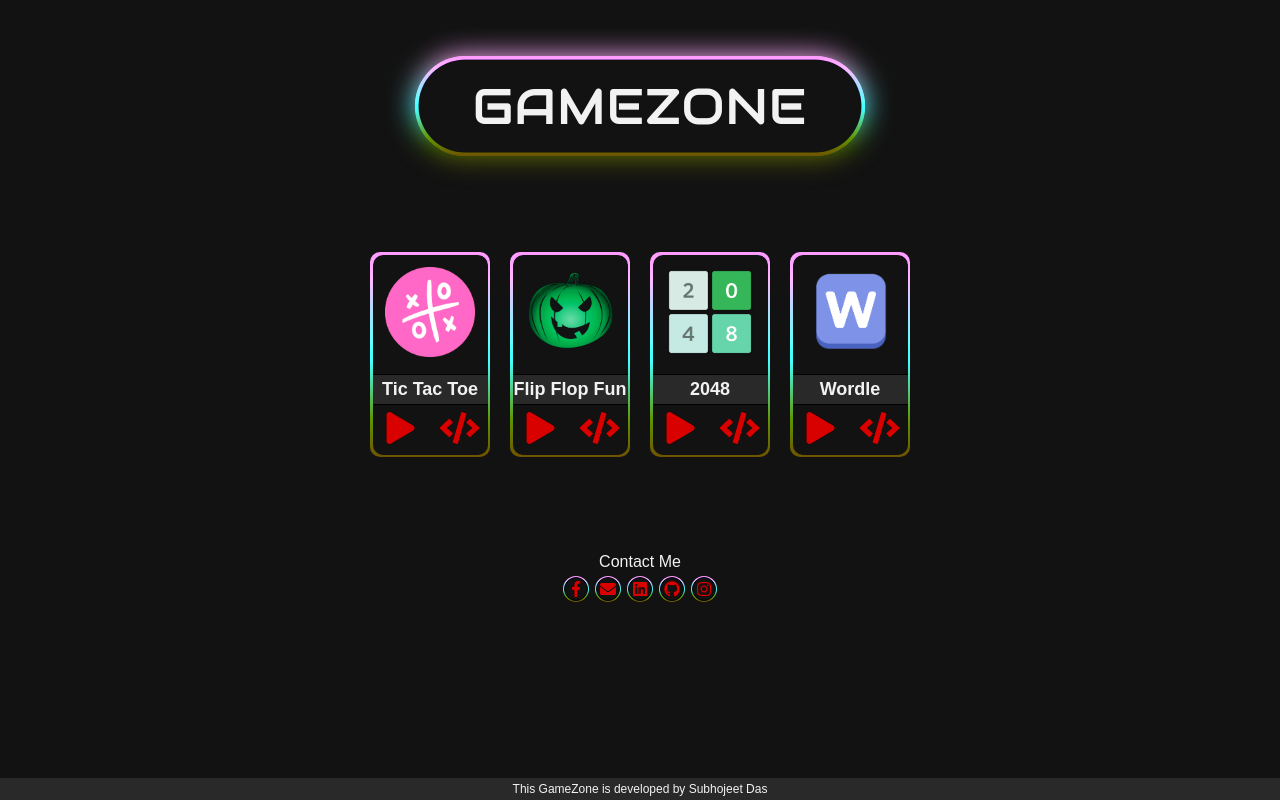
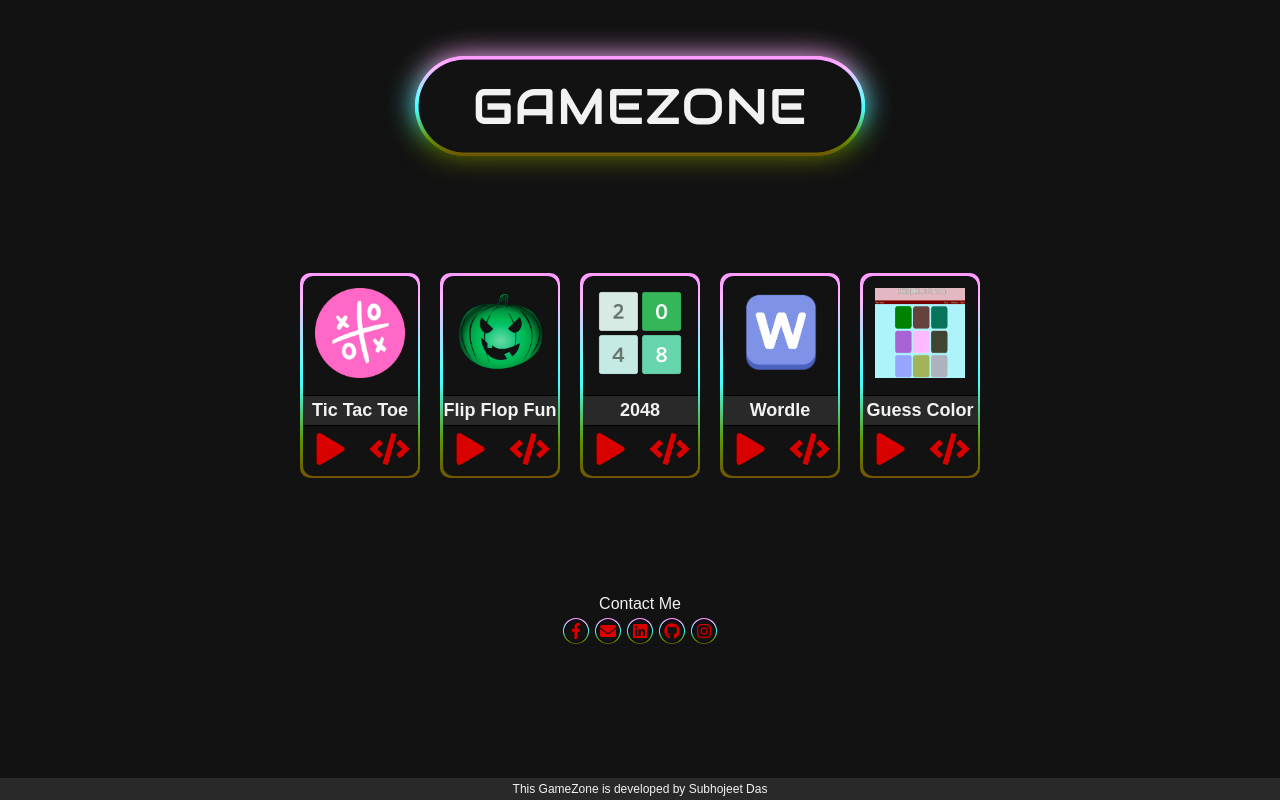
Before and after one commit to SubhojeetDas1107/GameZone, a plain HTML site: page index.html in a window 1280 px wide. Drawn offline with Linux system fonts and the light colour scheme; a web font is replaced by a local one.

Commit message:
feat(index.html): link added in index.html and readme in colorguesser

```diff
--- a/index.html
+++ b/index.html
@@ -1,14 +1,20 @@
 <!DOCTYPE html>
 <html lang="en">
   <head>
-    <meta charset="UTF-8">
-    <meta http-equiv="X-UA-Compatible" content="IE=edge">
-    <meta name="viewport" content="width=device-width, initial-scale=1.0">
-    <link rel="stylesheet" href="style.css">
+    <meta charset="UTF-8" />
+    <meta http-equiv="X-UA-Compatible" content="IE=edge" />
+    <meta name="viewport" content="width=device-width, initial-scale=1.0" />
+    <link rel="stylesheet" href="style.css" />
     <title>GameZone | The official destination for the best mini games</title>
-    <link rel="stylesheet" href="https://use.fontawesome.com/releases/v5.5.0/css/all.css">
-    <link href="/logo.jpg" rel="icon" type="image/x-icon">
-    <meta name="description" content="This is a GameZone developed by Subhojeet Das. Play and enjoy. Cheers!">
+    <link
+      rel="stylesheet"
+      href="https://use.fontawesome.com/releases/v5.5.0/css/all.css"
+    />
+    <link href="/logo.jpg" rel="icon" type="image/x-icon" />
+    <meta
+      name="description"
+      content="This is a GameZone developed by Subhojeet Das. Play and enjoy. Cheers!"
+    />
   </head>
   <body>
     <div class="header">
@@ -23,41 +29,81 @@
     <div class="container">
       <div class="lights">
         <div class="card">
-                <img src="Tic tac/Tic-Tac-Toe-Game.png" alt="Tic Tac Toe">
+          <img src="Tic tac/Tic-Tac-Toe-Game.png" alt="Tic Tac Toe" />
           <div class="content">Tic Tac Toe</div>
           <div class="links">
-                    <a href="Tic tac/index.html" title="Play Game"><i class="fas fa-2x fa-play"></i></a>
-                    <a href="https://github.com/SubhojeetDas1107/GameZone/tree/main/Tic%20tac" title="Source Code"><i class="fas fa-2x fa-code"></i></a>
+            <a href="Tic tac/index.html" title="Play Game"
+              ><i class="fas fa-2x fa-play"></i
+            ></a>
+            <a
+              href="https://github.com/SubhojeetDas1107/GameZone/tree/main/Tic%20tac"
+              title="Source Code"
+              ><i class="fas fa-2x fa-code"></i
+            ></a>
           </div>
         </div>
       </div>
       <div class="lights">
         <div class="card">
-                <img src="Mix-match/mix-match.png" alt="Flip Flop Fun">
+          <img src="Mix-match/mix-match.png" alt="Flip Flop Fun" />
           <div class="content">Flip Flop Fun</div>
           <div class="links">
-                    <a href="Mix-match/index.html" title="Play Game"><i id="a" class="fas fa-2x fa-play"></i></a>
-                    <a href="https://github.com/SubhojeetDas1107/GameZone/tree/main/Mix-match" title="Source Code"><i class="fas fa-2x fa-code"></i></a>
+            <a href="Mix-match/index.html" title="Play Game"
+              ><i id="a" class="fas fa-2x fa-play"></i
+            ></a>
+            <a
+              href="https://github.com/SubhojeetDas1107/GameZone/tree/main/Mix-match"
+              title="Source Code"
+              ><i class="fas fa-2x fa-code"></i
+            ></a>
           </div>
         </div>
       </div>
       <div class="lights">
         <div class="card">
-                <img src="2048/2048.png" alt="2048">
+          <img src="2048/2048.png" alt="2048" />
           <div class="content">2048</div>
           <div class="links">
-                    <a href="2048/index.html" title="Play Game"><i class="fas fa-2x fa-play"></i></a>
-                    <a href="https://github.com/SubhojeetDas1107/GameZone/tree/main/2048" title="Source Code"><i class="fas fa-2x fa-code"></i></a>
+            <a href="2048/index.html" title="Play Game"
+              ><i class="fas fa-2x fa-play"></i
+            ></a>
+            <a
+              href="https://github.com/SubhojeetDas1107/GameZone/tree/main/2048"
+              title="Source Code"
+              ><i class="fas fa-2x fa-code"></i
+            ></a>
           </div>
         </div>
       </div>
       <div class="lights">
         <div class="card">
-                <img src="Wordle/wordle.png" alt="Wordle">
+          <img src="Wordle/wordle.png" alt="Wordle" />
           <div class="content">Wordle</div>
           <div class="links">
-                    <a href="Wordle/index.html" title="Play Game"><i class="fas fa-2x fa-play"></i></a>
-                    <a href="https://github.com/SubhojeetDas1107/GameZone/tree/main/Wordle" title="Source Code"><i class="fas fa-2x fa-code"></i></a>
+            <a href="Wordle/index.html" title="Play Game"
+              ><i class="fas fa-2x fa-play"></i
+            ></a>
+            <a
+              href="https://github.com/SubhojeetDas1107/GameZone/tree/main/Wordle"
+              title="Source Code"
+              ><i class="fas fa-2x fa-code"></i
+            ></a>
+          </div>
+        </div>
+      </div>
+      <div class="lights">
+        <div class="card">
+          <img src="ColorGuesser/colorguesser.png" alt="Flip Flop Fun" />
+          <div class="content">Guess Color</div>
+          <div class="links">
+            <a href="ColorGuesser/index.html" title="Play Game"
+              ><i id="a" class="fas fa-2x fa-play"></i
+            ></a>
+            <a
+              href="https://github.com/SubhojeetDas1107/GameZone/tree/main/ColorGuesser"
+              title="Source Code"
+              ><i class="fas fa-2x fa-code"></i
+            ></a>
           </div>
         </div>
       </div>
@@ -80,7 +126,10 @@
       </div>
       <div class="inner">
         <div class="inner-a">
-                <a href="https://www.linkedin.com/in/subhojeet-das-656871198/" title="LinkedIn">
+          <a
+            href="https://www.linkedin.com/in/subhojeet-das-656871198/"
+            title="LinkedIn"
+          >
             <i class="fab fa-linkedin"></i>
           </a>
         </div>
@@ -94,14 +143,15 @@
       </div>
       <div class="inner">
         <div class="inner-a">
-                <a href="https://www.instagram.com/subhojeetdas1107/" title="Instagram">
+          <a
+            href="https://www.instagram.com/subhojeetdas1107/"
+            title="Instagram"
+          >
             <i class="fab fa-instagram"></i>
           </a>
         </div>
       </div>
     </div>
-    <footer>
-        This GameZone is developed by <a href="">Subhojeet Das</a>
-    </footer>
+    <footer>This GameZone is developed by <a href="">Subhojeet Das</a></footer>
   </body>
 </html>
```
Also changed, not shown: ColorGuesser/colorguesser.png (added), 2 other files. Lines whose indentation alone changed are shown as unchanged.
